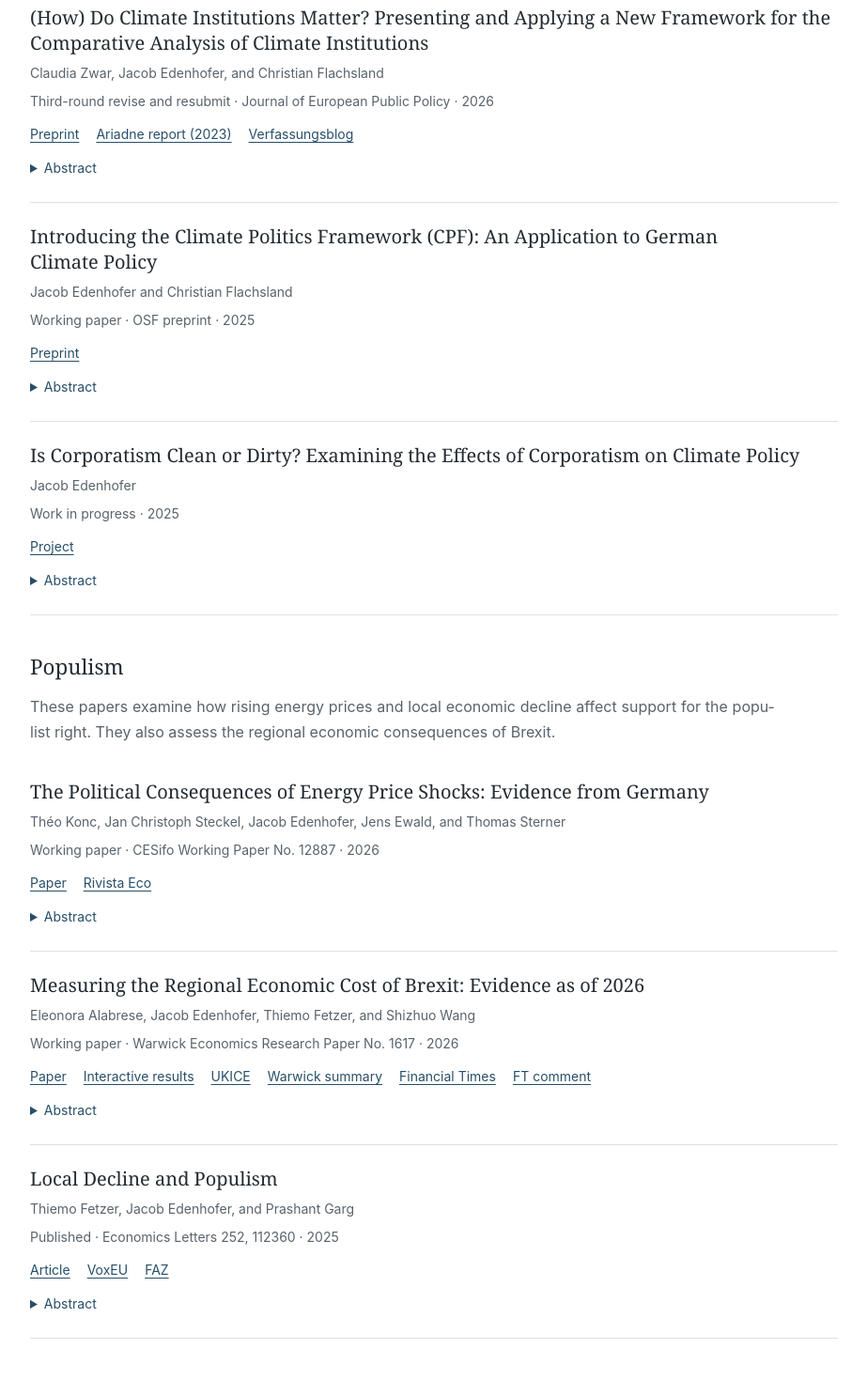
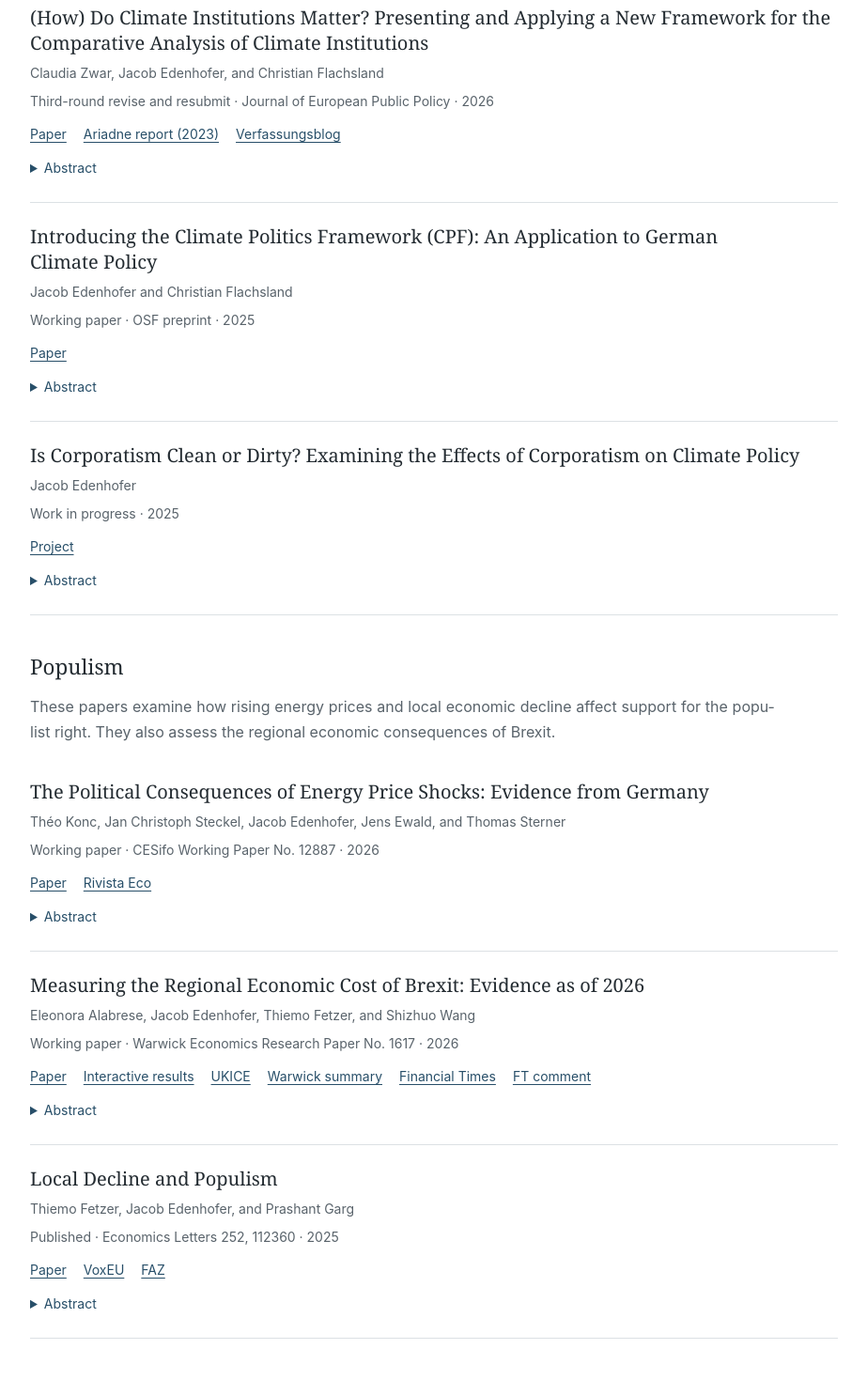
Before and after one commit to jacob-edenhofer/Website, a Next.js app: page /Website/research in a window 1280 px wide. Shown: the part 860-2329 px from the top of the page at 94% size, without its empty margins (178-1101 px from the left). Built offline with nearby package versions, Linux system fonts and the light colour scheme.

Commit message:
Clarify file drawer consequences and standardise paper links

```diff
--- a/app/data/research.ts
+++ b/app/data/research.ts
@@ -84,7 +84,7 @@ export const research: ResearchItem[] = [
     summary: "We develop a comparative framework for studying how climate laws and advisory bodies affect policymaking in different political contexts.",
     abstract: "Climate laws and advisory bodies have proliferated, yet existing work offers limited guidance for comparing their effects on the policymaking process. We develop the Climate Institutions Analysis Framework, which relates the formal functions of an institution to contextual characteristics and the political problems that the institution may address. Applications to Germany, the United Kingdom, Sweden and Australia show that these institutions can support agenda formation, increase transparency, signal commitment and hold governments accountable. Similar formal designs can have different effects across countries because political context influences how their functions operate.",
     links: [
-      { label: "Preprint", href: "https://osf.io/preprints/socarxiv/jf8ah_v2/" },
+      { label: "Paper", href: "https://osf.io/preprints/socarxiv/jf8ah_v2/" },
       { label: "Ariadne report (2023)", href: "https://ariadneprojekt.de/en/publication/report-mapping-variation-in-institutions-for-climate-policymaking/" },
       { label: "Verfassungsblog", href: "https://verfassungsblog.de/german-federal-climate-protection-act/" },
     ],
@@ -100,7 +100,7 @@ export const research: ResearchItem[] = [
     programmes: ["climate"],
     summary: "The Climate Politics Framework provides a common structure for analysing climate policymaking and is illustrated through the German experience.",
     abstract: "This paper introduces the Climate Politics Framework (CPF), a novel and comprehensive approach to analysing climate policymaking. The CPF sets out four fundamental problems—pervasive collective action challenges, distributional dynamics, long-term policy, and deep uncertainty—that shape both elite and mass-level climate politics. These, in turn, influence the stringency and design of climate policy platforms, which consist of institutions, policy instruments, as well as framing and rhetoric. These platforms can both cause emissions reductions—the main dependent variable of interest—and address strategic challenges in the climate policy process (e.g. agenda-setting, coordination, compensation, and commitment), thereby altering political dynamics over time. Applying the CPF to Germany, based on elite interviews and a literature review, we analyse key episodes and structural features of German climate policy over the past four decades. The CPF offers both an academic contribution—by synthesising disparate strands of the climate politics literature—and, with a view to future applications, a practical tool for policymakers and stakeholders to diagnose political barriers and identify pathways for effective climate policymaking.",
-    links: [{ label: "Preprint", href: "https://doi.org/10.31235/osf.io/qkbj3_v1" }],
+    links: [{ label: "Paper", href: "https://doi.org/10.31235/osf.io/qkbj3_v1" }],
   },
   {
     slug: "corporatism-dirty-clean",
@@ -128,7 +128,7 @@ export const research: ResearchItem[] = [
     summary: "High-street vacancies are associated with greater support for UKIP, including among people who did not work in retail.",
     abstract: "Support for the populist right varies considerably across regions and is concentrated in places that have experienced economic decline. We assemble new data on roughly 83,000 vacant commercial premises in England and Wales and examine their association with support for UKIP between 2009 and 2019. Areas with higher high-street vacancy rates display greater UKIP support. The association also appears among residents who did not work in retail, which is consistent with political effects arising from a visible deterioration in the local environment.",
     links: [
-      { label: "Article", href: "https://doi.org/10.1016/j.econlet.2025.112360" },
+      { label: "Paper", href: "https://doi.org/10.1016/j.econlet.2025.112360" },
       { label: "VoxEU", href: "https://cepr.org/voxeu/columns/local-decline-and-populism" },
       { label: "FAZ", href: "https://zeitung.faz.net/faz/wirtschaft/2025-04-07/naehrboden-fuer-populisten/1151252.html#verschenken" },
     ],
@@ -247,7 +247,7 @@ export const research: ResearchItem[] = [
     summary: "Delegation to technocrats can provide insurance for a majority that fears losing power, while changes in the persistence of majorities can generate institutional cycles.",
     abstract: "We develop a model of democracies that delegate policy to unelected technocrats. Delegation is attractive when a current majority fears losing power and expects technocrats to maintain policies it values. These arrangements can remain stable, while changes that make majority status or technocratic policy more persistent can generate repeated reforms between more technocratic and more majoritarian institutions. Applications to central bank independence, fiscal rules and climate policy illustrate how such cycles arise and how they can increase the risk of democratic backsliding.",
     links: [
-      { label: "Article", href: "https://doi.org/10.1080/13501763.2025.2576160" },
+      { label: "Paper", href: "https://doi.org/10.1080/13501763.2025.2576160" },
       { label: "ProMarket", href: "https://www.promarket.org/2025/05/14/behind-populists-anti-technocratic-fervor-and-its-consequences-for-liberal-democracy/" },
     ],
   },
--- a/content/file-drawer.md
+++ b/content/file-drawer.md
@@ -1,8 +1,8 @@
 # The file drawer
 
-Academic websites tend to show successful projects, while null results, inconclusive designs, and unsuccessful theoretical ideas disappear. This selection creates a form of survivorship bias and gives a distorted picture of research. The related problem of file drawer bias arises when results receive unequal visibility according to their statistical significance.<sup><a href="#file-drawer-note-1" id="file-drawer-ref-1" role="doc-noteref" aria-label="Footnote 1">1</a></sup> It also gives students an unhelpful impression of how research develops. Research often involves hitting dead ends and trying again. Even unsuccessful attempts can deepen our understanding.
+Research is a non-linear process that often involves dead ends, revisions, and repeated attempts. Academic websites tend to present polished, successful projects, leaving much of this process unreported. Unsuccessful theoretical ideas, inconclusive studies, and findings that provide little support for a prediction consequently receive less attention. This selective reporting creates a form of survivorship bias.<sup><a href="#file-drawer-note-1" id="file-drawer-ref-1" role="doc-noteref" aria-label="Footnote 1">1</a></sup>
 
-Leaving unsuccessful work unreported can also distort the allocation of research effort. When researchers cannot learn why an approach proved unproductive, they may repeat avoidable mistakes or pursue questions with methods that others have already found unsuitable. Selective visibility also inhibits the accumulation of knowledge by obscuring the evidence against an argument and the circumstances in which it fails.<sup><a href="#file-drawer-note-2" id="file-drawer-ref-2" role="doc-noteref" aria-label="Footnote 2">2</a></sup>
+This selection has three consequences. The first is that students see only polished projects that “work out” while experiencing failure more often in their own work. This can be demoralising because ordinary setbacks may appear to reflect a lack of ability. It can also discourage them from exploring new avenues, leading to excessive risk aversion in the form of hewing closely to what has already been done. Second, it can distort the allocation of research effort. Without access to earlier attempts and the reasons they proved unproductive, researchers may repeat avoidable mistakes or pursue approaches that others have already found unsuitable. Third, it inhibits the accumulation of knowledge. When findings that provide little support for an argument remain unpublished, researchers may overestimate both the strength of its empirical support and the range of circumstances in which it applies.<sup><a href="#file-drawer-note-2" id="file-drawer-ref-2" role="doc-noteref" aria-label="Footnote 2">2</a></sup>
 
 While there is of course a limit to what any single individual can do, this part of my website is meant to list ‘failed’ theoretical ideas and empirical projects that can inform subsequent work. Each entry explains the initial argument, the approach, the reason for stopping, and the implications for subsequent research. I also particularly like the approach of [Aletheia](https://aletheia-platform.netlify.app/), which makes research and feedback from reviewers publicly available.
 
@@ -38,7 +38,7 @@ A stronger test would use a setting in which gendered occupational status varies
 
 <section class="footnotes" role="doc-endnotes" aria-label="Footnotes">
 <ol>
-<li id="file-drawer-note-1"><p><a href="https://doi.org/10.1126/science.1255484">Franco, Malhotra, and Simonovits (2014)</a> find that statistically insignificant results are less likely to be written up and published. <a href="https://doi.org/10.1073/pnas.2426937122">Moniz, Druckman, and Freese (2025)</a> find continuing bias in a later sample, although the difference is substantially smaller than in the preceding decade. Both studies identify researchers’ decisions about writing up and submitting results as an important source of selection. <a href="#file-drawer-ref-1" role="doc-backlink" aria-label="Return to footnote 1 reference">↩</a></p></li>
+<li id="file-drawer-note-1"><p>The related problem of file drawer bias arises when the likelihood of reporting and publishing findings depends on their statistical significance. <a href="https://doi.org/10.1126/science.1255484">Franco, Malhotra, and Simonovits (2014)</a> find that statistically insignificant results are less likely to be written up and published. <a href="https://doi.org/10.1073/pnas.2426937122">Moniz, Druckman, and Freese (2025)</a> find continuing bias in a later sample, although the difference is substantially smaller than in the preceding decade. Both studies identify researchers’ decisions about writing up and submitting results as an important source of selection. <a href="#file-drawer-ref-1" role="doc-backlink" aria-label="Return to footnote 1 reference">↩</a></p></li>
 <li id="file-drawer-note-2"><p>The accumulation of knowledge also requires attention to comparability and external validity. Applying findings to other populations or circumstances requires assumptions about relevant causal mechanisms and the comparability of research designs and measurements, as <a href="https://doi.org/10.1111/ajps.12742">Slough and Tyson (2023)</a> and <a href="https://doi.org/10.1017/9781009375856">Slough and Tyson (2024)</a> discuss. <a href="https://www.federicaizzo.com/pdf/ssrn-3239047.pdf">Izzo, Dewan, and Wolton (2025)</a> show that average treatment effects can vary across realised circumstances even when the structural context remains unchanged. Reproducibility requires identifying quantities that remain invariant across those circumstances. In their model, estimating treatment effects conditional on the information individuals use when making decisions achieves this within a common context. <a href="https://externalvalidity.com/book/">Findley, Denly, and Kikuta (2026)</a> offer a broader treatment in <em>External Validity for Social Inquiry</em>. <a href="#file-drawer-ref-2" role="doc-backlink" aria-label="Return to footnote 2 reference">↩</a></p></li>
 </ol>
 </section>
```
